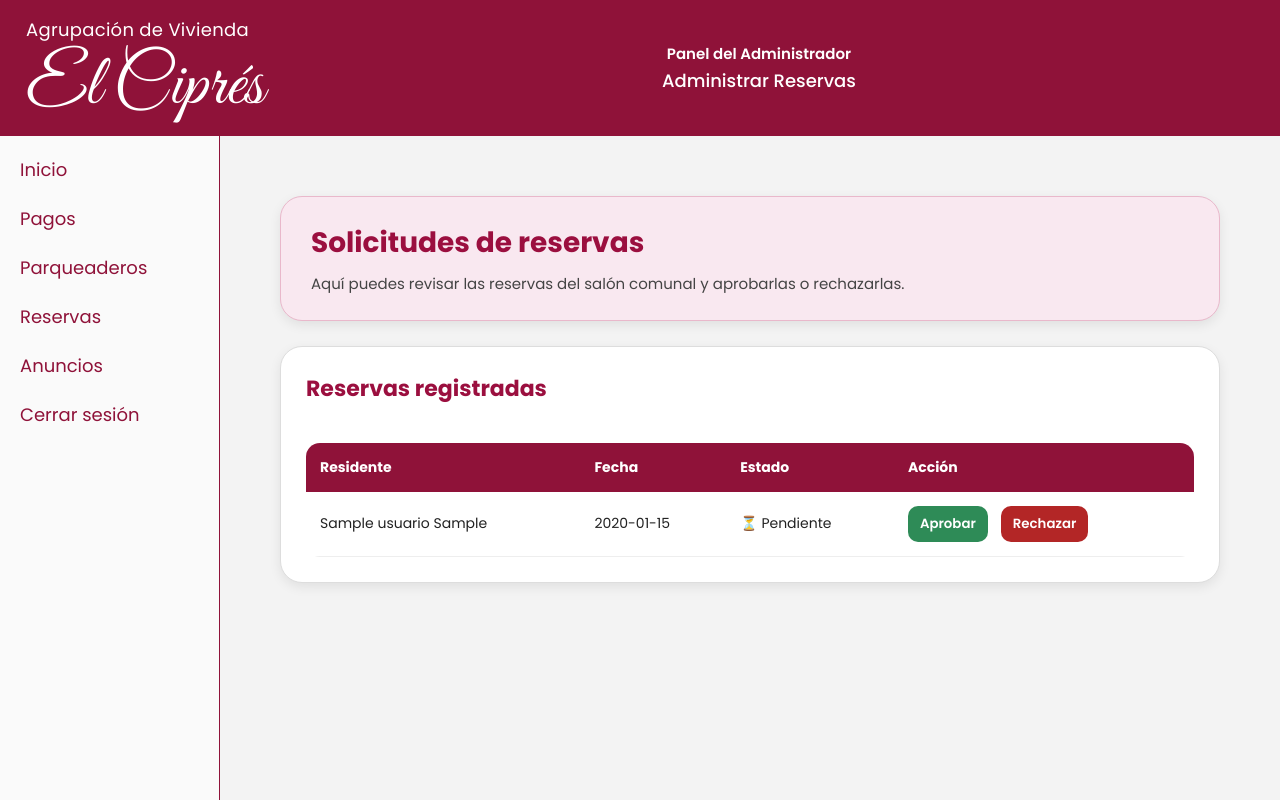
After one commit to yesicadp/Gestion-conjunto, a Flask app: page /reservas-admin in a window 1280 px wide. The commit adds this page. Run offline with Flask 3, Linux system fonts and the light colour scheme; the visitor is signed in with stand-in values (Sample User, id 1); tables that the repository leaves empty hold one stand-in row (values such as "Sample post").

Commit message:
reservas residente y admin

```diff
--- a/app/routes/main_routes.py
+++ b/app/routes/main_routes.py
@@ -406,104 +406,104 @@ def pagos_residente():
         historial=historial
     )
 
-# Rutas para gestionar reservas
-@main.route('/reservas', methods=['GET', 'POST'])
-def gestion_reservas():
-    if 'usuario_id' not in session:
-        return jsonify({"error": "Debe iniciar sesión para acceder"}), 401
+# Ruta para gestionar reservas del residente
+@main.route('/reservas-residente', methods=['GET', 'POST'])
+def reservas_residente():
+    if 'rol' not in session or session['rol'] != 'residente':
+        return redirect(url_for('main.login'))
 
     usuario_id = session['usuario_id']
-    rol = session.get('rol')
+
     conexion = obtener_conexion()
     if not conexion:
-        return jsonify({"error": "Error de conexión con la base de datos"}), 500
+        return "Error de conexión a la base de datos", 500
 
     cursor = conexion.cursor(dictionary=True)
 
-    # Crear reserva
     if request.method == 'POST':
-        fecha_evento_str = request.form.get('fecha_evento')
+        fecha_evento = request.form.get('fecha_evento')
 
-        if not fecha_evento_str:
-            return jsonify({"error": "La fecha es obligatoria"}), 400
+        if fecha_evento:
+            cursor.execute("""
+                INSERT INTO reservas (id_usuario, fecha_evento, estado)
+                VALUES (%s, %s, 'pendiente')
+            """, (usuario_id, fecha_evento))
 
-        try:
-            # Validar
-            fecha_evento = datetime.strptime(fecha_evento_str, '%Y-%m-%d').date()
-            if fecha_evento < datetime.now().date():
-                return jsonify({"error": "No puedes reservar en una fecha pasada"}), 400
-
-            # Validar doble reserva (que nadie más tenga ese dia pendiente o aprobado)
-            cursor.execute("""
-                SELECT id_reserva FROM reservas
-                WHERE DATE(fecha_evento) = %s AND estado IN ('pendiente', 'aprobada')
-            """, (fecha_evento,))
-            reserva_existente = cursor.fetchone()
-
-            if reserva_existente:
-                return jsonify({"error": "Esta fecha ya se encuentra reservada o en proceso de revisión"}), 400
-
-            # Logica de auto-aprobación para el administrador
-            estado_reserva = 'aprobada' if rol == 'administrador' else 'pendiente'
-
-            query = "INSERT INTO reservas (id_usuario, fecha_evento, estado) VALUES (%s, %s, %s)"
-            cursor.execute(query, (usuario_id, fecha_evento_str, estado_reserva))
             conexion.commit()
 
-            mensaje = "Reserva aprobada automáticamente." if rol == 'administrador' else "Reserva enviada con éxito. Pendiente de aprobación."
-            return jsonify({"mensaje": mensaje}), 201
+        cursor.close()
+        conexion.close()
 
-        except ValueError:
-            return jsonify({"error": "Formato de fecha inválido. Use YYYY-MM-DD."}), 400
-        except Exception as e:
-            return jsonify({"error": f"No se pudo guardar la reserva: {str(e)}"}), 500
+        return redirect(url_for('main.reservas_residente'))
 
-    # Ver reservas (El Admin ve las de todo el conjunto, el Residente solo las suyas)
-    if rol == 'administrador':
-        query_consultar = """
-            SELECT r.id_reserva, r.fecha_evento, r.estado, u.nombres, u.apellidos
-            FROM reservas r
-            JOIN usuarios u ON r.id_usuario = u.id_usuario
-            ORDER BY r.fecha_evento DESC
-        """
-        cursor.execute(query_consultar)
-    else:
-        query_consultar = "SELECT id_reserva, fecha_evento, estado FROM reservas WHERE id_usuario = %s ORDER BY fecha_evento DESC"
-        cursor.execute(query_consultar, (usuario_id,))
+    cursor.execute("""
+        SELECT id_reserva, fecha_evento, estado
+        FROM reservas
+        WHERE id_usuario = %s
+        ORDER BY fecha_evento DESC
+    """, (usuario_id,))
 
     mis_reservas = cursor.fetchall()
-
-    # Formateamos las fechas para que JSON no se rompa
-    for r in mis_reservas:
-        r['fecha_evento'] = str(r['fecha_evento'])
 
     cursor.close()
     conexion.close()
 
-    return jsonify({"reservas": mis_reservas})
+    return render_template(
+        'reservas_residente.html',
+        mis_reservas=mis_reservas
+    )
 
-# Nueva ruta para que el Administrador apruebe o rechace reservas
-@main.route('/admin/reservas/<int:id_reserva>', methods=['POST'])
-def actualizar_reserva(id_reserva):
+# Ruta para gestionar reservas del administrador
+@main.route('/reservas-admin', methods=['GET', 'POST'])
+def reservas_admin():
     if 'rol' not in session or session['rol'] != 'administrador':
-        return jsonify({"error": "Acceso no autorizado"}), 403
-
-    nuevo_estado = request.form.get('estado') # Debe recibir 'aprobada' o 'rechazada'
-    if nuevo_estado not in ['aprobada', 'rechazada']:
-        return jsonify({"error": "Estado no válido"}), 400
+        return redirect(url_for('main.login'))
 
     conexion = obtener_conexion()
-    cursor = conexion.cursor()
+    if not conexion:
+        return "Error de conexión a la base de datos", 500
 
-    try:
-        cursor.execute("UPDATE reservas SET estado = %s WHERE id_reserva = %s", (nuevo_estado, id_reserva))
-        conexion.commit()
-        return jsonify({"mensaje": f"Reserva {nuevo_estado} correctamente"}), 200
-    except Exception as e:
-        return jsonify({"error": f"Error al actualizar la reserva: {str(e)}"}), 500
-    finally:
+    cursor = conexion.cursor(dictionary=True)
+
+    if request.method == 'POST':
+        accion = request.form.get('accion')
+        id_reserva = request.form.get('id_reserva')
+
+        if accion in ['aprobada', 'rechazada'] and id_reserva:
+            cursor.execute("""
+                UPDATE reservas
+                SET estado = %s
+                WHERE id_reserva = %s
+            """, (accion, id_reserva))
+
+            conexion.commit()
+
         cursor.close()
         conexion.close()
+
+        return redirect(url_for('main.reservas_admin'))
+
+    cursor.execute("""
+        SELECT
+            r.id_reserva,
+            r.fecha_evento,
+            r.estado,
+            u.nombres,
+            u.apellidos
+        FROM reservas r
+        JOIN usuarios u ON r.id_usuario = u.id_usuario
+        ORDER BY r.fecha_evento DESC
+    """)
+
+    reservas = cursor.fetchall()
+
+    cursor.close()
+    conexion.close()
+
+    return render_template(
+        'reservas_admin.html',
+        reservas=reservas
+    )
 
 # Ruta para gestionar anuncios
 @main.route('/anuncios', methods=['GET', 'POST'])
--- a/app/static/css/dashboard.css
+++ b/app/static/css/dashboard.css
@@ -922,3 +922,263 @@ body {
     background-color: #fafafa;
     border-radius: 12px;
 }
+
+/* =========================
+   RESERVAS - EL CIPRÉS
+========================= */
+
+.reservas-contenedor {
+    width: 100%;
+    padding: 30px;
+}
+
+.hero-reservas {
+    background: #f9e8f0;
+    border: 1px solid #e9b8cb;
+    border-radius: 22px;
+    padding: 25px 30px;
+    margin-bottom: 25px;
+    box-shadow: 0 4px 12px rgba(0,0,0,0.08);
+}
+
+.hero-reservas h2 {
+    color: #9b0f3f;
+    font-size: 28px;
+    margin-bottom: 8px;
+}
+
+.hero-reservas p {
+    color: #444;
+    font-size: 15px;
+}
+
+.reservas-grid {
+    display: grid;
+    grid-template-columns: 1fr 1.3fr;
+    gap: 25px;
+}
+
+.card-reserva {
+    background: #ffffff;
+    border: 1px solid #ddd;
+    border-radius: 22px;
+    padding: 25px;
+    box-shadow: 0 4px 12px rgba(0,0,0,0.08);
+}
+
+.card-reserva h3 {
+    color: #9b0f3f;
+    margin-bottom: 18px;
+    font-size: 22px;
+}
+
+.card-reserva label {
+    display: block;
+    font-weight: 600;
+    margin-top: 15px;
+    margin-bottom: 7px;
+    color: #333;
+}
+
+.card-reserva input,
+.card-reserva select {
+    width: 100%;
+    padding: 12px;
+    border-radius: 12px;
+    border: 1px solid #ccc;
+    font-family: 'Poppins', sans-serif;
+    font-size: 14px;
+}
+
+.btn-reserva {
+    width: 100%;
+    margin-top: 22px;
+    padding: 13px;
+    border: none;
+    border-radius: 18px;
+    background: #9b0f3f;
+    color: white;
+    font-weight: 700;
+    font-family: 'Poppins', sans-serif;
+    cursor: pointer;
+}
+
+.btn-reserva:hover {
+    background: #7f0c34;
+}
+
+.mensaje-reserva {
+    margin-top: 15px;
+    font-weight: 600;
+    text-align: center;
+}
+
+.mensaje-reserva.exito {
+    color: #2d8a4d;
+}
+
+.mensaje-reserva.error {
+    color: #b32645;
+}
+
+.lista-reservas {
+    display: flex;
+    flex-direction: column;
+    gap: 14px;
+}
+
+.item-reserva {
+    padding: 15px;
+    border-radius: 16px;
+    border: 1px solid #ddd;
+}
+
+.item-reserva h4 {
+    margin-bottom: 6px;
+    color: #333;
+}
+
+.item-reserva p {
+    margin: 0;
+    font-size: 14px;
+}
+
+.estado-pendiente {
+    background: #fff6d8;
+    border-color: #ead27c;
+}
+
+.estado-aprobada {
+    background: #e4f8e9;
+    border-color: #9bd6aa;
+}
+
+.estado-rechazada {
+    background: #fbe4ec;
+    border-color: #e2a8bb;
+}
+
+.texto-vacio {
+    color: #777;
+    font-size: 14px;
+}
+
+/* Tabla admin */
+
+.tabla-reservas-contenedor {
+    overflow-x: auto;
+}
+
+.tabla-reservas {
+    width: 100%;
+    border-collapse: collapse;
+    font-size: 14px;
+}
+
+.tabla-reservas th {
+    background: #9b0f3f;
+    color: white;
+    padding: 13px;
+    text-align: left;
+}
+
+.tabla-reservas td {
+    padding: 13px;
+    border-bottom: 1px solid #eee;
+}
+
+.tabla-reservas tr:hover {
+    background: #faf2f6;
+}
+
+.badge-reserva {
+    padding: 6px 12px;
+    border-radius: 20px;
+    font-weight: 700;
+    text-transform: capitalize;
+    font-size: 12px;
+}
+
+.btn-aprobar,
+.btn-rechazar {
+    border: none;
+    padding: 8px 13px;
+    border-radius: 14px;
+    color: white;
+    font-family: 'Poppins', sans-serif;
+    font-weight: 600;
+    cursor: pointer;
+    margin-right: 5px;
+}
+
+.btn-aprobar {
+    background: #3b9b5f;
+}
+
+.btn-rechazar {
+    background: #b32645;
+}
+
+.texto-accion {
+    color: #777;
+    font-size: 13px;
+}
+
+/* Responsive */
+
+@media (max-width: 900px) {
+    .reservas-grid {
+        grid-template-columns: 1fr;
+    }
+}
+
+.tabla-reservas-admin {
+    width: 100%;
+    overflow-x: auto;
+}
+
+.tabla-reservas-admin table {
+    width: 100%;
+    border-collapse: collapse;
+    margin-top: 20px;
+    background: #fff;
+    border-radius: 14px;
+    overflow: hidden;
+}
+
+.tabla-reservas-admin th {
+    background-color: #8f1239;
+    color: white;
+    padding: 14px;
+    text-align: left;
+    font-size: 14px;
+}
+
+.tabla-reservas-admin td {
+    padding: 14px;
+    border-bottom: 1px solid #eee;
+    font-size: 14px;
+}
+
+.form-acciones-reserva {
+    display: flex;
+    gap: 8px;
+}
+
+.btn-aprobar,
+.btn-rechazar {
+    border: none;
+    padding: 8px 12px;
+    border-radius: 10px;
+    color: white;
+    cursor: pointer;
+    font-family: 'Poppins', sans-serif;
+}
+
+.btn-aprobar {
+    background-color: #2e8b57;
+}
+
+.btn-rechazar {
+    background-color: #b32626;
+}
--- a/app/templates/dashboard_admin.html
+++ b/app/templates/dashboard_admin.html
@@ -152,7 +152,7 @@ function cerrarDetalleVivienda(id) {
                         <li><a href="{{ url_for('main.dashboard_admin') }}">Inicio</a></li>
                         <li><a href="{{ url_for('main.gestion_pagos') }}">Pagos</a></li>
                         <li><a href="{{ url_for('main.parqueaderos_admin') }}">Parqueaderos</a></li>
-                        <li><a href="{{ url_for('main.en_proceso') }}">Reservas</a></li>
+                        <li><a href="{{ url_for('main.reservas_admin') }}">Reservas</a></li>
                         <li><a href="{{ url_for('main.en_proceso') }}">Anuncios</a></li>
                         <li><a href="{{ url_for('main.logout') }}">Cerrar sesión</a></li>
                     </ul>
--- a/app/templates/dashboard_residente.html
+++ b/app/templates/dashboard_residente.html
@@ -138,7 +138,7 @@ function cerrarPerfil() {
                         <li><a href="{{ url_for('main.dashboard_residente') }}">Inicio</a></li>
                         <li><a href="{{ url_for('main.pagos_residente') }}">Pagos</a></li>
                         <li><a href="{{ url_for('main.parqueadero_residente') }}">Parqueaderos</a></li>
-                        <li><a href="{{ url_for('main.en_proceso') }}">Reservas</a></li>
+                        <li><a href="{{ url_for('main.reservas_residente') }}">Reservas</a></li>
                         <li><a href="{{ url_for('main.en_proceso') }}">Anuncios</a></li>
                         <li><a href="{{ url_for('main.logout') }}">Cerrar sesión</a></li>
                     </ul>
--- a/app/templates/pagos_residente.html
+++ b/app/templates/pagos_residente.html
@@ -48,7 +48,7 @@
                         <li><a href="{{ url_for('main.dashboard_residente') }}">Inicio</a></li>
                         <li><a href="{{ url_for('main.pagos_residente') }}">Pagos</a></li>
                         <li><a href="{{ url_for('main.parqueadero_residente') }}">Parqueaderos</a></li>
-                        <li><a href="{{ url_for('main.en_proceso') }}">Reservas</a></li>
+                        <li><a href="{{ url_for('main.reservas_residente') }}">Reservas</a></li>
                         <li><a href="{{ url_for('main.en_proceso') }}">Anuncios</a></li>
                         <li><a href="{{ url_for('main.logout') }}">Cerrar sesión</a></li>
                     </ul>
--- a/app/templates/parqueadero_residente.html
+++ b/app/templates/parqueadero_residente.html
@@ -29,7 +29,7 @@
                 <li><a href="{{ url_for('main.dashboard_residente') }}">Inicio</a></li>
                 <li><a href="{{ url_for('main.pagos_residente') }}">Pagos</a></li>
                 <li><a href="{{ url_for('main.parqueadero_residente') }}">Mi Parqueadero</a></li>
-                <li><a href="{{ url_for('main.en_proceso') }}">Reservas</a></li>
+                <li><a href="{{ url_for('main.reservas_residente') }}">Reservas</a></li>
                 <li><a href="{{ url_for('main.en_proceso') }}">Anuncios</a></li>
                 <li><a href="{{ url_for('main.logout') }}">Cerrar sesión</a></li>
             </ul>
--- a/app/templates/parqueaderos_admin.html
+++ b/app/templates/parqueaderos_admin.html
@@ -28,7 +28,7 @@
                 <li><a href="{{ url_for('main.dashboard_admin') }}">Inicio</a></li>
                 <li><a href="{{ url_for('main.gestion_pagos') }}">Pagos</a></li>
                 <li><a href="{{ url_for('main.parqueaderos_admin') }}">Parqueaderos</a></li>
-                <li><a href="{{ url_for('main.en_proceso') }}">Reservas</a></li>
+                <li><a href="{{ url_for('main.reservas_admin') }}">Reservas</a></li>
                 <li><a href="{{ url_for('main.en_proceso') }}">Anuncios</a></li>
                 <li><a href="{{ url_for('main.logout') }}">Cerrar sesión</a></li>
             </ul>
--- /dev/null
+++ b/app/templates/reservas_admin.html
@@ -0,0 +1,121 @@
+<!DOCTYPE html>
+<html lang="es">
+<head>
+    <meta charset="UTF-8">
+    <title>Administrar Reservas - El Ciprés</title>
+
+    <link rel="stylesheet" href="{{ url_for('static', filename='css/dashboard.css') }}?v=8">
+    <link href="https://fonts.googleapis.com/css2?family=Great+Vibes&family=Poppins:wght@400;500;600;700&display=swap" rel="stylesheet">
+</head>
+<body>
+
+<div class="contenedor-principal">
+
+    <header class="header">
+        <div class="logo-area">
+            <p class="texto-superior">Agrupación de Vivienda</p>
+            <h1 class="logo">El Ciprés</h1>
+        </div>
+
+        <div class="bienvenida-area">
+            <p>Panel del Administrador</p>
+            <h2>Administrar Reservas</h2>
+        </div>
+    </header>
+
+    <div class="contenido-general">
+
+        <aside class="sidebar">
+            <ul>
+                <li><a href="{{ url_for('main.dashboard_admin') }}">Inicio</a></li>
+                <li><a href="{{ url_for('main.gestion_pagos') }}">Pagos</a></li>
+                <li><a href="{{ url_for('main.parqueaderos_admin') }}">Parqueaderos</a></li>
+                <li><a href="{{ url_for('main.reservas_admin') }}">Reservas</a></li>
+                <li><a href="{{ url_for('main.en_proceso') }}">Anuncios</a></li>
+                <li><a href="{{ url_for('main.logout') }}">Cerrar sesión</a></li>
+            </ul>
+        </aside>
+
+        <main class="main">
+
+            <section class="reservas-contenedor">
+
+                <div class="hero-reservas">
+                    <h2>Solicitudes de reservas</h2>
+                    <p>Aquí puedes revisar las reservas del salón comunal y aprobarlas o rechazarlas.</p>
+                </div>
+
+                <div class="card-reserva">
+
+                    <h3>Reservas registradas</h3>
+
+                    <div class="tabla-reservas-admin">
+
+                        {% if reservas %}
+
+                            <table>
+                                <thead>
+                                    <tr>
+                                        <th>Residente</th>
+                                        <th>Fecha</th>
+                                        <th>Estado</th>
+                                        <th>Acción</th>
+                                    </tr>
+                                </thead>
+
+                                <tbody>
+                                    {% for reserva in reservas %}
+                                        <tr>
+                                            <td>{{ reserva.nombres }} {{ reserva.apellidos }}</td>
+                                            <td>{{ reserva.fecha_evento }}</td>
+                                            <td>
+                                                {% if reserva.estado == 'aprobada' %}
+                                                    ✅ Aprobada
+                                                {% elif reserva.estado == 'rechazada' %}
+                                                    ❌ Rechazada
+                                                {% else %}
+                                                    ⏳ Pendiente
+                                                {% endif %}
+                                            </td>
+                                            <td>
+                                                {% if reserva.estado == 'pendiente' %}
+                                                    <form method="POST" action="{{ url_for('main.reservas_admin') }}" class="form-acciones-reserva">
+                                                        <input type="hidden" name="id_reserva" value="{{ reserva.id_reserva }}">
+
+                                                        <button type="submit" name="accion" value="aprobada" class="btn-aprobar">
+                                                            Aprobar
+                                                        </button>
+
+                                                        <button type="submit" name="accion" value="rechazada" class="btn-rechazar">
+                                                            Rechazar
+                                                        </button>
+                                                    </form>
+                                                {% else %}
+                                                    <span class="texto-vacio">Sin acciones</span>
+                                                {% endif %}
+                                            </td>
+                                        </tr>
+                                    {% endfor %}
+                                </tbody>
+                            </table>
+
+                        {% else %}
+
+                            <p class="texto-vacio">Todavía no hay reservas registradas.</p>
+
+                        {% endif %}
+
+                    </div>
+
+                </div>
+
+            </section>
+
+        </main>
+
+    </div>
+
+</div>
+
+</body>
+</html>
```
Also changed, not shown: app/templates/reservas_residente.html (added, +117 -0 lines).
